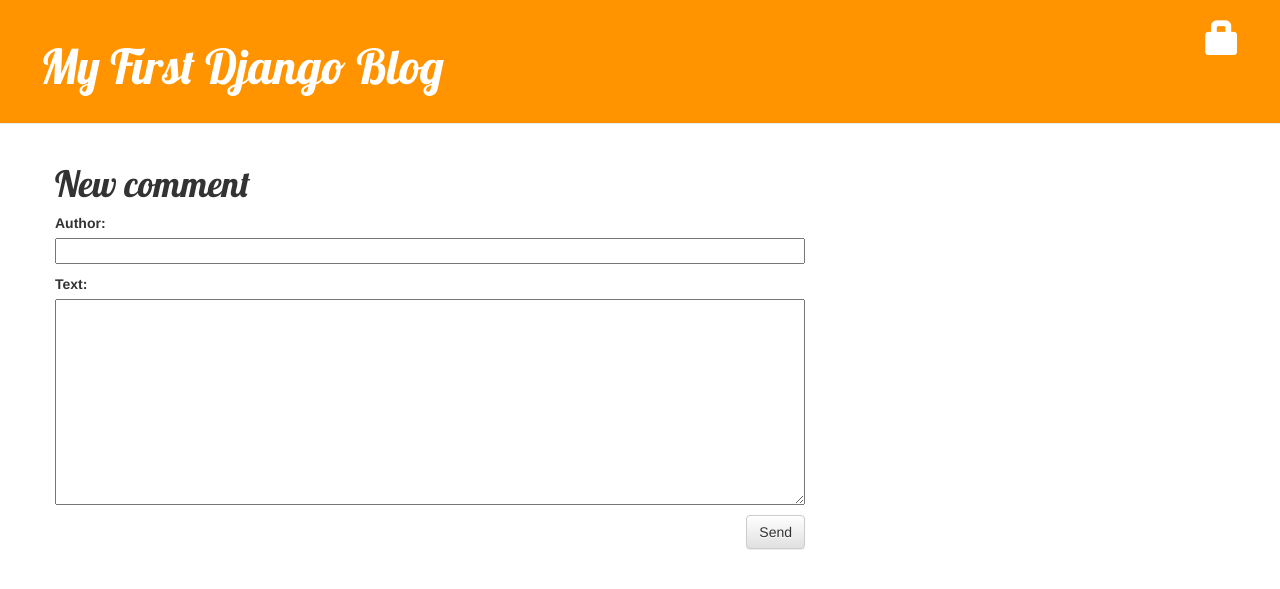
After one commit to sunge227/my-first-blog, a Django app: page /post/1/comment/ in a window 1280 px wide. The commit adds this page. Shown: the top 589 px of the page. Run offline with Django 3.2, Linux system fonts and the light colour scheme; tables that the repository leaves empty hold one stand-in row (values such as "Sample post"); some libraries are stand-ins or nearby versions.

Commit message:
Add comments

```diff
--- a/blog/admin.py
+++ b/blog/admin.py
@@ -1,5 +1,5 @@
 from django.contrib import admin
-from .models import Post
+from .models import Post, Comment
 
 admin.site.register(Post)
-# Register your models here.
+admin.site.register(Comment)
--- a/blog/forms.py
+++ b/blog/forms.py
@@ -1,8 +1,15 @@
 from django import forms
 
-from .models import Post
+from .models import Post, Comment
 
 class PostForm(forms.ModelForm):
     class Meta:
         model = Post
         fields = ('title','text',)
+
+
+class CommentForm(forms.ModelForm):
+
+    class Meta:
+        model = Comment
+        fields = ('author', 'text',)
--- a/blog/models.py
+++ b/blog/models.py
@@ -14,3 +14,20 @@
 
     def __str__(self):
         return self.title
+
+    def approved_comments(self):
+        return self.comments.filter(approved_comment=True)
+
+class Comment(models.Model):
+    post = models.ForeignKey('blog.Post', related_name='comments')
+    author = models.CharField(max_length=200)
+    text = models.TextField()
+    created_date = models.DateTimeField(default=timezone.now)
+    approved_comment = models.BooleanField(default=False)
+
+    def approve(self):
+        self.approved_comment = True
+        self.save()
+
+    def __str__(self):
+        return self.text
--- a/blog/static/css/blog.css
+++ b/blog/static/css/blog.css
@@ -45,3 +45,7 @@
 .post h1 a, .post h1 a:visited {
     color: #000000;
 }
+
+.comment {
+  margin: 20px,0px,20px,20px;
+}
--- /dev/null
+++ b/blog/templates/blog/add_comment_to_post.html
@@ -0,0 +1,9 @@
+{% extends 'blog/base.html' %}
+
+{% block content %}
+    <h1>New comment</h1>
+    <form method="POST" class="post-form">{% csrf_token %}
+        {{ form.as_p }}
+        <button type="submit" class="save btn btn-default">Send</button>
+    </form>
+{% endblock %}
--- a/blog/templates/blog/post_list.html
+++ b/blog/templates/blog/post_list.html
@@ -7,6 +7,7 @@
             </div>
             <h1><a href="{% url 'post_detail' pk=post.pk %}">{{ post.title }}</a></h1>
             <p>{{ post.text|linebreaksbr }}</p>
+            <a href="{% url 'post_detail' pk=post.pk %}">Comments: {{ post.approved_comments.count }}</a>
         </div>
     {% endfor %}
 {% endblock %}
--- a/blog/urls.py
+++ b/blog/urls.py
@@ -10,4 +10,7 @@
      url(r'^drafts/$', views.post_draft_list, name='post_draft_list'),
      url(r'^post/(?P<pk>\d+)/publish/$', views.post_publish, name='post_publish'),
      url(r'^post/(?P<pk>\d+)/remove/$', views.post_remove, name='post_remove'),
+     url(r'^post/(?P<pk>\d+)/comment/$', views.add_comment_to_post, name='add_comment_to_post'),
+     url(r'^comment/(?P<pk>\d+)/approve/$', views.comment_approve, name='comment_approve'),
+url(r'^comment/(?P<pk>\d+)/remove/$', views.comment_remove, name='comment_remove'),
 ]
--- a/blog/views.py
+++ b/blog/views.py
@@ -1,8 +1,8 @@
 from django.shortcuts import render
 from django.utils import timezone
-from .models import Post
+from .models import Post, Comment
 from django.shortcuts import render,get_object_or_404
-from .forms import PostForm
+from .forms import PostForm, CommentForm
 from django.shortcuts import redirect
 from django.contrib.auth.decorators import login_required
 # Create your views here.
@@ -53,3 +53,28 @@
     post = get_object_or_404(Post,pk=pk)
     post.delete()
     return redirect('post_list')
+
+def add_comment_to_post(request, pk):
+    post = get_object_or_404(Post, pk=pk)
+    if request.method == "POST":
+        form = CommentForm(request.POST)
+        if form.is_valid():
+            comment = form.save(commit=False)
+            comment.post = post
+            comment.save()
+            return redirect('post_detail', pk=post.pk)
+    else:
+        form = CommentForm()
+    return render(request, 'blog/add_comment_to_post.html', {'form': form})
+
+@login_required
+def comment_approve(request, pk):
+    comment = get_object_or_404(Comment, pk=pk)
+    comment.approve()
+    return redirect('post_detail', pk=comment.post.pk)
+
+@login_required
+def comment_remove(request, pk):
+    comment = get_object_or_404(Comment, pk=pk)
+    comment.delete()
+    return redirect('post_detail', pk=comment.post.pk)
```
Also changed, not shown: blog/templates/blog/post_detail.html (+20 -0 lines), blog/migrations/0002_post_approved_comment.py (added), blog/migrations/0003_auto_20180806_0957.py (added).
